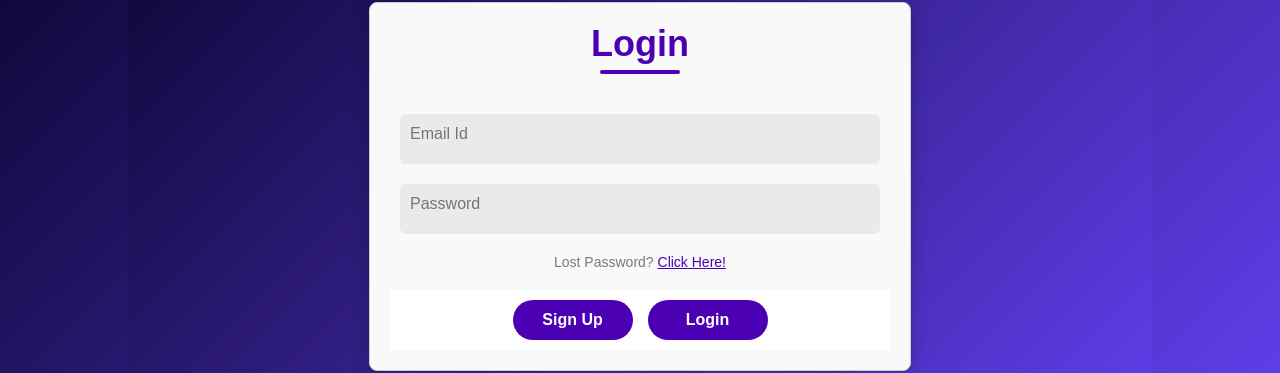
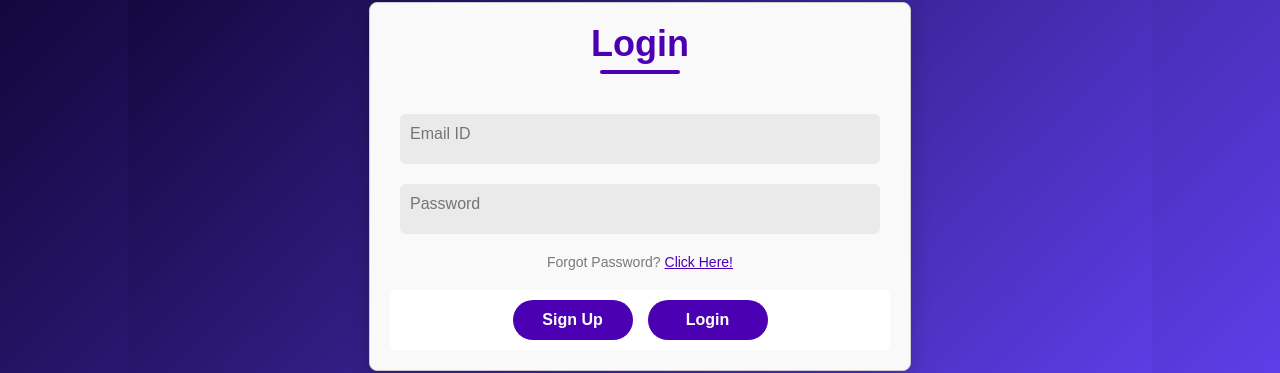
Before and after one commit to therodesun/unitedHacks, a React (Create React App) app in the folder frontend/: page /login in a window 1280 px wide. Shown: the part 214-587 px from the top of the page. Built offline with nearby package versions, Linux system fonts and the light colour scheme.

Commit message:
Update Login component: fix email placeholder and enhance forgot password interaction

```diff
--- a/frontend/src/Components/Login/Login.jsx
+++ b/frontend/src/Components/Login/Login.jsx
@@ -62,13 +62,13 @@
           </div>}
 
           <div className="input">
-            <input type="email" placeholder="Email Id" onChange={(e) => setEmail(e.target.value)}/>
+            <input type="email" placeholder="Email ID" onChange={(e) => setEmail(e.target.value)}/>
           </div>
           <div className="input">
             <input type="password" placeholder="Password" onChange={(e) => setPassword(e.target.value)} />
           </div>
         </div>
-        {action === "Sign Up" ? <div></div> : <div className="forgot-password">Lost Password? <span>Click Here!</span></div>}
+        {action === "Sign Up" ? <div></div> : <div className="forgot-password" onClick={() => toast('It is demo!')}>Forgot Password? <span>Click Here!</span></div>}
 
         <div className="submit-container">
           <div className={action === "Login" ? "submit gray" : "submit"} onClick={() => {navigateToSignUp();}}>Sign Up</div>
```
